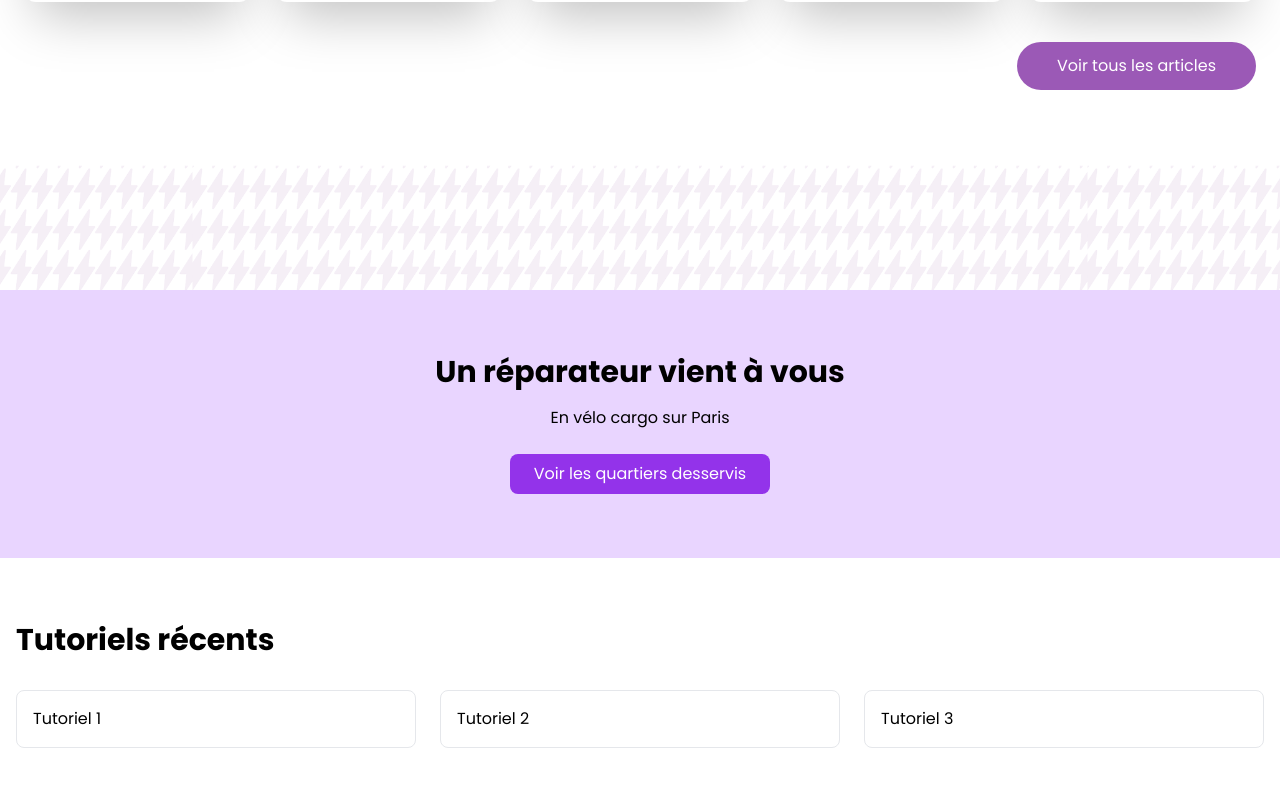
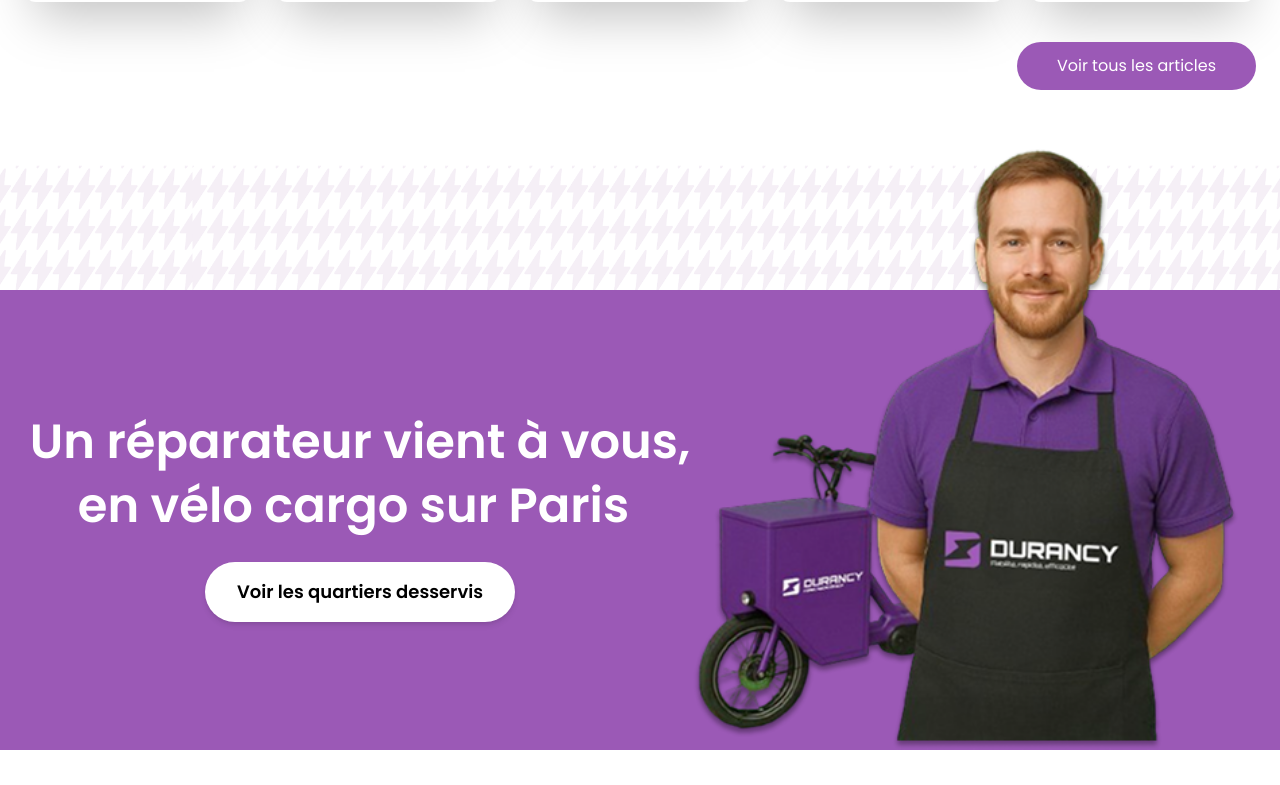
Before and after one commit to EstebanGSP/Durancy, a React (Create React App) app in the folder frontend/: page /home in a window 1280 px wide. Shown: the part 975-1760 px from the top of the page. Built offline with nearby package versions, Linux system fonts and the light colour scheme; the HTML template or start-up script is replaced by a standard one.

Commit message:
ajout du repair service

```diff
--- a/frontend/src/components/home/RepairService.jsx
+++ b/frontend/src/components/home/RepairService.jsx
@@ -1,13 +1,31 @@
 export default function RepairService() {
   return (
-      <section className="bg-purple-200 py-16">
-        <div className="container mx-auto px-4 text-center">
-          <h2 className="text-3xl font-bold mb-4">Un réparateur vient à vous</h2>
-          <p className="mb-6">En vélo cargo sur Paris</p>
-          <button className="bg-purple-600 text-white px-6 py-2 rounded-lg">
+    <section className="relative bg-[#9B59B6] py-32 overflow-visible">
+
+        {/* Texte et bouton */}
+        <div className="max-w-7xl mx-auto flex flex-col-reverse lg:flex-row items-center lg:items-start justify-center lg:justify-start px-6 relative z-10">
+          <div className="flex flex-col items-center lg:items-start text-center lg:text-left max-w-2xl w-full">
+            <div className="flex flex-col items-center w-full">
+              <h2 className="text-3xl lg:text-5xl font-semibold text-white mb-8 leading-snug">
+                <span className="block">Un réparateur vient à vous,</span>
+                <span className="block mt-4 ml-12">en vélo cargo sur Paris</span>
+              </h2>
+              <button className="bg-white text-black hover:bg-gray-100 px-8 py-4 rounded-full shadow-md text-lg font-semibold transition-all duration-300">
                 Voir les quartiers desservis
               </button>
             </div>
+          </div>
+        </div>
+
+      {/* Réparateur tout à droite */}
+      <div className="absolute right-0 bottom-0 w-[300px] md:w-[400px] lg:w-[600px]">
+        <img
+          src="/images/reparateur.png"
+          alt="Réparateur Durancy"
+          className="w-full object-contain"
+        />
+      </div>
+
     </section>
   );
 }
```
Also changed, not shown: frontend/public/images/reparateur.png (added). Lines whose indentation alone changed are shown as unchanged.
